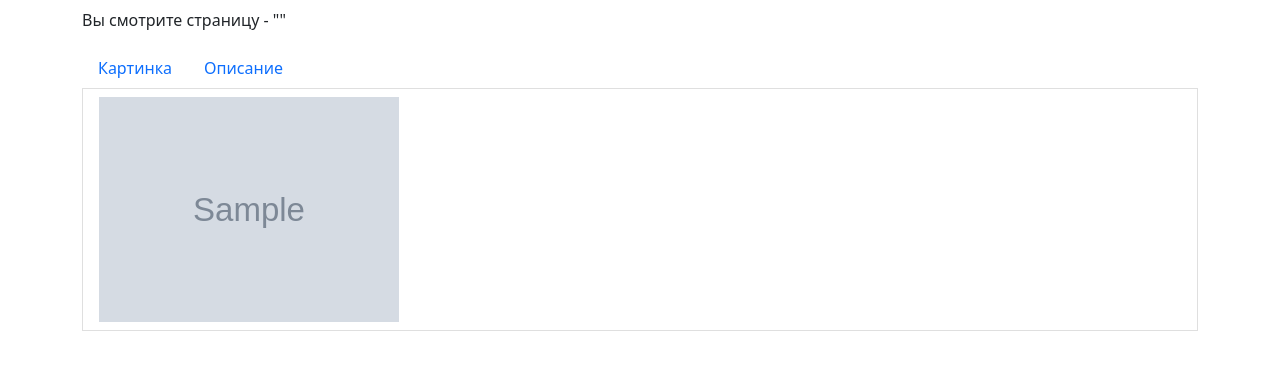
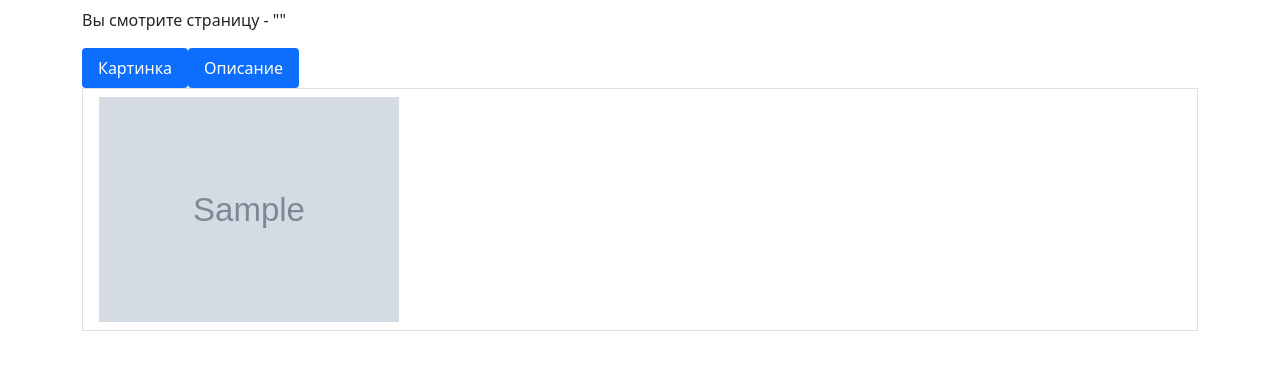
Before and after one commit to KutenkovV/Backend_labs_2, a PHP site: template views/image.twig in a window 1280 px wide. Shown: the part 32-402 px from the top of the page. Run offline with PHP 8.4, Linux system fonts and the light colour scheme; the template is opened without the code that fills it: most values are stand-ins (such as "Sample title", 1, 10 or a date in 2020); grey boxes marked "Sample" are stand-in pictures; some libraries are stand-ins or nearby versions.

Commit message:
6-ое задание. Ничо опять не работает, коммиты комментить лень, вообще главная страница запускается но остальные страницы не работают

```diff
--- a/controllers/TwigBaseController.php
+++ b/controllers/TwigBaseController.php
@@ -4,7 +4,7 @@ require_once "BaseController.php";
 class TwigBaseController extends BaseController {
     public $title = "";
     public $template = "";
-    protected \Twig\Environment $twig = null;
+    protected \Twig\Environment $twig;
 
     public function __construct($twig)
     {
--- a/views/__object.twig
+++ b/views/__object.twig
@@ -9,10 +9,10 @@
   <div>
     <ul class="nav nav-pills">
       <li class="nav-item">
-        <a class="nav-link {# {{ img_content == url ? 'active' }} #}" href="{{ img_content }}">Картинка</a>
+        <a class="nav-link {{ img_content == url ? 'active' }}" href="{{ img_content }}">Картинка</a>
       </li>
       <li class="nav-item">
-        <a class="nav-link {# {{ info_content == url ? 'active' }} #}" href=" {{ info_content }} ">Описание</a>
+        <a class="nav-link {{ info_content == url ? 'active' }}" href=" {{ info_content }} ">Описание</a>
       </li>
     </ul>
   </div>
```
Also changed, not shown: public/index.php (+6 -6 lines).
